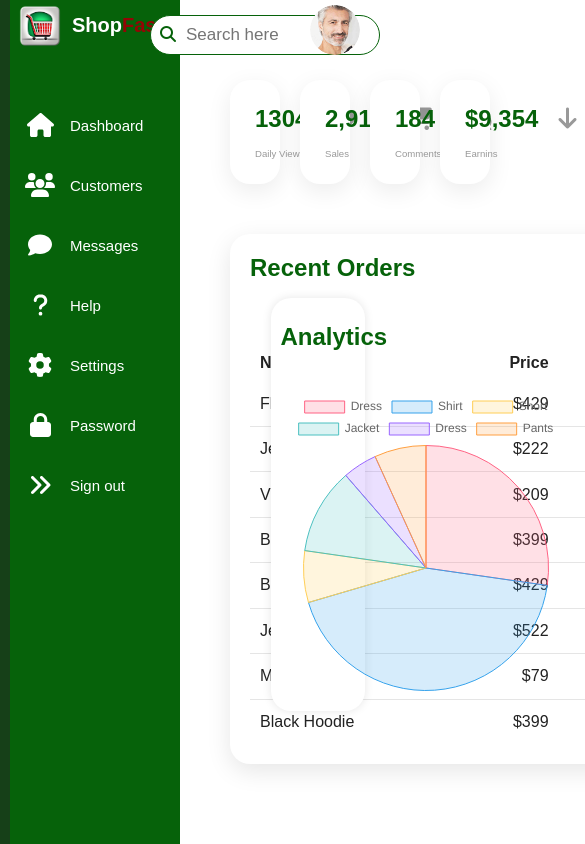
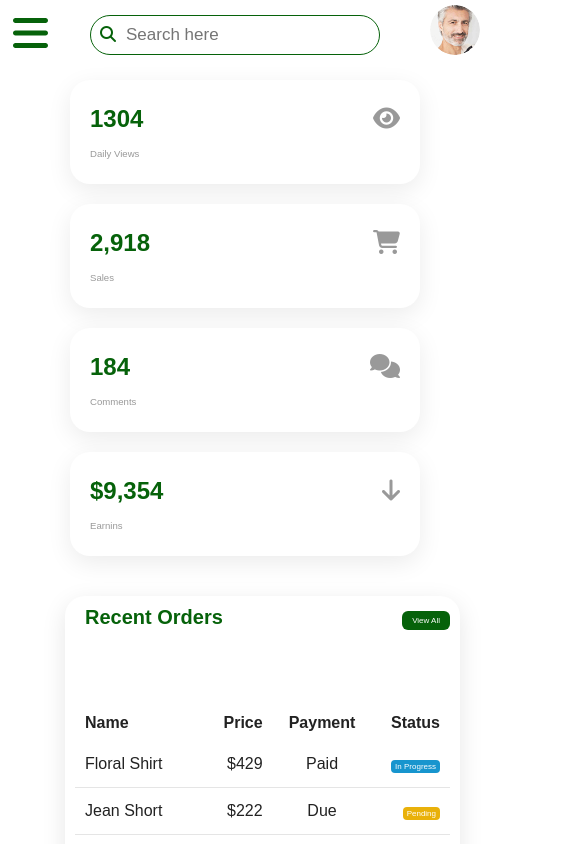
Before and after one commit to Deewan10/adminshop, a React (Create React App) app: page / in a window 390 px wide. Shown: the top 844 px of the page, 585 px wide, since content can reach past the window. Built offline with nearby package versions, Linux system fonts and the light colour scheme.

Commit message:
mobile version

```diff
--- a/src/styles.css
+++ b/src/styles.css
@@ -581,6 +581,133 @@ body {
 
 
 
-@media (max-width: 950px) {
+@media (max-width: 450px) {
+    .search {
+        width: 340px;
+        margin-left: 60px;
+    }
+    .user{
+        top: 0;
+        right: 0;
+        position: absolute;
+        margin-right: -90px;
+    }
+    .nav {
+        display: none;
+    }
+    .main.active .nav {
+        display: flex;
+        width: 70px;
+        position: fixed;
+        width: 300px;
+        height: 100%;
+        background: #06620A;
+        border-left: 10px solid #164018;
+        transition: 0.5s ease;
 
+    }
+
+    .toggle.active {
+        margin-left: 55px;
+    }
+    .toggle {
+        left: 0;
+        margin-left: 5px;
+        font-size: 40px;
+    }
+    .nav h3 {
+        align-items: center;
+        display: none;
+
+    }
+    .main {
+        position: absolute;
+        width: 100%;
+        left: 110px;
+        min-height: 100vh;
+        background: var(--white);
+        transition: 0.5s ease;
+    }
+    .nav ul li a .title {
+        display: none;
+    }
+    .nav ul li a:hover .title {
+        display: flex;
+    }
+
+    .details1 {
+        display: flex;
+        flex-direction: column;
+        width: 100%;
+        margin-left: -100px;
+    }
+    .main.active .details .recent {
+        min-width: 400px;
+    }
+    .details {
+        width: 300px;
+        padding: 10px;
+
+
+
+    }
+    .details .recent {
+        width: 395px;
+        min-width: 100%;
+        overflow: scroll;
+        padding: 10px;
+    }
+    .details .recent table tr td span {
+        font-size: 8px;
+    }
+    .cardHead .btn {
+        margin-top: 5px;
+        padding: 5px 10px;
+        font-size: 8px;
+    }
+    .cardHead h2 {
+        font-size: 20px;
+        padding-left: 10px;
+    }
+
+    .main.active .cardBox {
+        display: flex;
+
+        flex-wrap: wrap;
+        justify-content: center;
+    }
+    .cardBox {
+        display: flex;
+        flex-direction: column;
+        margin-left: -60px;
+        width: 100%;
+    }
+
+    .main.active .cardBox .card {
+        position: relative;
+        background-color: white;
+        padding: 25px 15px;
+        width: 46%;
+    }
+    .cardBox .card {
+        position: relative;
+        background-color: white;
+        padding: 25px 20px;
+        width: 100%;
+    }
+
+    .main.active .pie-container {
+        width: 51%;
+        margin-left: 35px;
+    }
+    .pie-container {
+        width: 400px;
+        padding: 5px 10px;
+        margin-top: 15px;
+        margin-left: 55px;
+        height: auto;
+    }
+    .pie {
+        width: 100%;
+    }
 }
```
